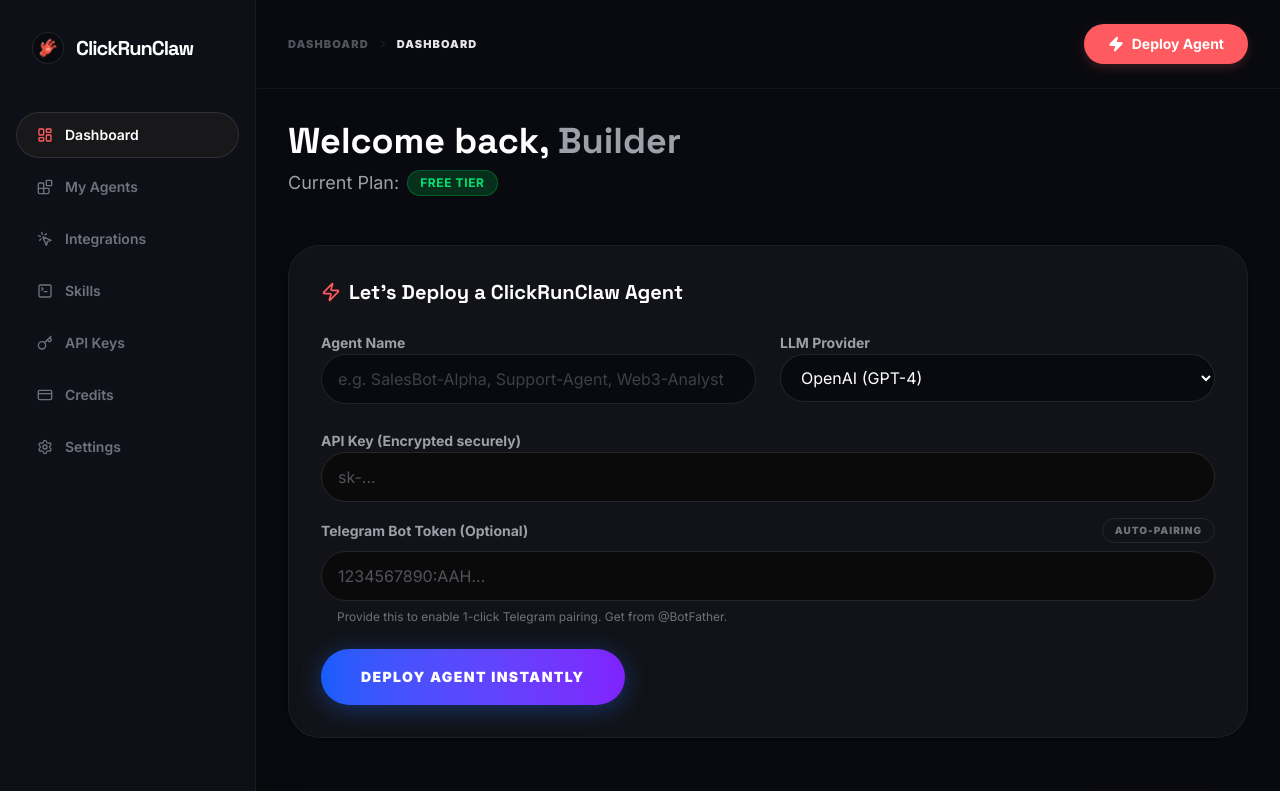
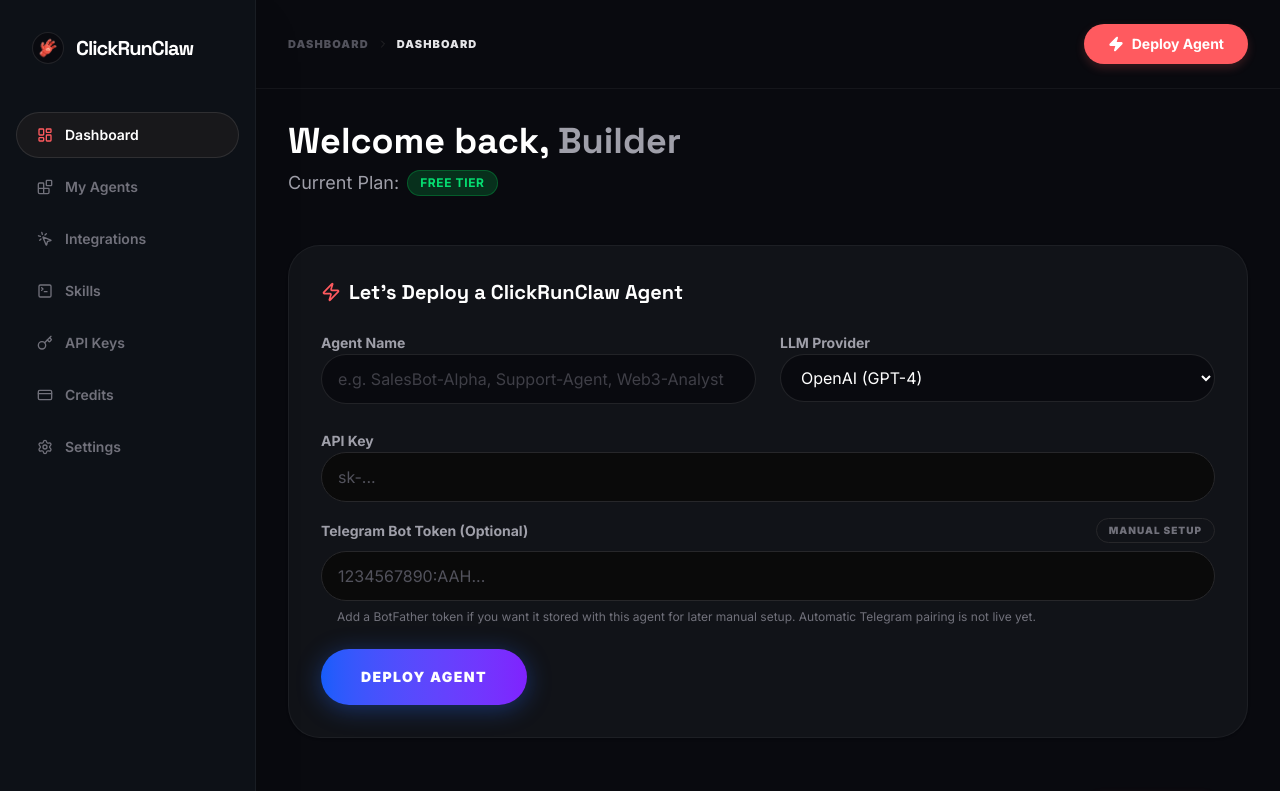
Before and after one commit to cryptowebbuild/clickrunclaw, a Next.js app: page /dashboard in a window 1280 px wide. Shown: the top 791 px of the page. Built offline with nearby package versions, Linux system fonts and the light colour scheme; no server answers.

Commit message:
Make dashboard deploy flow wording honest

```diff
--- a/app/dashboard/page.tsx
+++ b/app/dashboard/page.tsx
@@ -1,7 +1,7 @@
 'use client';
 
 import { motion, AnimatePresence } from 'framer-motion';
-import { CheckCircle2, Zap, Server, ShieldCheck, Loader2, XIcon, User, Building, ArrowRight } from 'lucide-react';
+import { CheckCircle2, Zap, Server, ShieldCheck, Loader2, XIcon, User, ArrowRight } from 'lucide-react';
 import { useState, useEffect, useMemo } from 'react';
 import { useRouter, useSearchParams } from 'next/navigation';
 import { createClient } from '@/utils/supabase/client';
@@ -20,7 +20,6 @@ export default function DashboardOverview() {
   // Onboarding State
   const [showOnboarding, setShowOnboarding] = useState(false);
   const [onboardingName, setOnboardingName] = useState('');
-  const [onboardingCompany, setOnboardingCompany] = useState('');
   const [savingProfile, setSavingProfile] = useState(false);
 
   // Agent Deployment State
@@ -121,13 +120,12 @@ export default function DashboardOverview() {
       const { error } = await supabase.from('profiles').upsert({
         id: user.id,
         full_name: onboardingName,
-        company: onboardingCompany,
         updated_at: new Date().toISOString(),
       }, { onConflict: 'id' });
 
       if (error) throw error;
 
-      setProfile({ ...profile, full_name: onboardingName, company: onboardingCompany });
+      setProfile({ ...profile, full_name: onboardingName });
       setShowOnboarding(false);
       setToast("Profile configured successfully!");
     } catch (err: any) {
@@ -339,7 +337,7 @@ export default function DashboardOverview() {
           </div>
           <div className="space-y-4">
             <div className="space-y-2">
-              <label className="text-sm font-bold text-zinc-500 dark:text-zinc-400">API Key (Encrypted securely)</label>
+              <label className="text-sm font-bold text-zinc-500 dark:text-zinc-400">API Key</label>
               <input
                 type="password"
                 required
@@ -353,7 +351,7 @@ export default function DashboardOverview() {
             <div className="space-y-2">
               <div className="flex items-center justify-between">
                 <label className="text-sm font-bold text-zinc-500 dark:text-zinc-400">Telegram Bot Token (Optional)</label>
-                <span className="text-[10px] border border-zinc-200 dark:border-zinc-800 text-zinc-400 dark:text-zinc-500 px-3 py-1 rounded-full uppercase tracking-widest font-black">Auto-Pairing</span>
+                <span className="text-[10px] border border-zinc-200 dark:border-zinc-800 text-zinc-400 dark:text-zinc-500 px-3 py-1 rounded-full uppercase tracking-widest font-black">Manual setup</span>
               </div>
               <input
                 type="password"
@@ -362,7 +360,7 @@ export default function DashboardOverview() {
                 placeholder="1234567890:AAH..."
                 className="w-full px-4 py-3 bg-zinc-50 dark:bg-zinc-950 border border-zinc-200 dark:border-zinc-800 rounded-full focus:border-coral transition-all text-zinc-900 dark:text-white placeholder-zinc-400 dark:placeholder-zinc-600 outline-none"
               />
-              <p className="text-xs text-zinc-500 dark:text-zinc-500 px-4">Provide this to enable 1-click Telegram pairing. Get from @BotFather.</p>
+              <p className="text-xs text-zinc-500 dark:text-zinc-500 px-4">Add a BotFather token if you want it stored with this agent for later manual setup. Automatic Telegram pairing is not live yet.</p>
             </div>
           </div>
 
@@ -372,7 +370,7 @@ export default function DashboardOverview() {
             className="w-full md:w-auto min-h-[56px] px-10 bg-gradient-to-r from-blue-600 to-violet-600 hover:from-blue-500 hover:to-violet-500 text-white font-black rounded-full transition-all shadow-[0_4px_25px_rgba(37,99,235,0.4)] disabled:opacity-50 flex items-center justify-center gap-3 hover:scale-[1.02] active:scale-[0.98] uppercase tracking-widest text-sm"
           >
             {deploying && <Loader2 className="w-5 h-5 animate-spin" />}
-            {deploying ? 'Allocating Container...' : 'Deploy Agent Instantly'}
+            {deploying ? 'Starting deployment...' : 'Deploy Agent'}
           </button>
         </form>
 
@@ -383,14 +381,14 @@ export default function DashboardOverview() {
             className="mt-8 p-8 bg-zinc-50 dark:bg-zinc-950/50 border border-zinc-200 dark:border-zinc-800 rounded-3xl"
           >
             <h3 className="text-green-600 dark:text-green-500 font-bold mb-4 flex items-center gap-3">
-              <CheckCircle2 className="w-6 h-6" /> Active Webhook Established
+              <CheckCircle2 className="w-6 h-6" /> Deployment record created
             </h3>
-            <p className="text-sm text-zinc-500 dark:text-zinc-400 mb-6">Paste this URL into Telegram or Discord to link your agent.</p>
+            <p className="text-sm text-zinc-500 dark:text-zinc-400 mb-6">Your agent was accepted for deployment. If a webhook URL was generated, you can use it below.</p>
             <div className="bg-white dark:bg-zinc-900 px-6 py-4 rounded-2xl font-mono text-sm text-zinc-800 dark:text-zinc-200 break-all border border-zinc-200 dark:border-zinc-800 shadow-inner">
               {deployedAgent.webhookUrl}
             </div>
             <div className="flex items-center gap-4 mt-6 pt-6 border-t border-zinc-100 dark:border-zinc-900">
-               <span className="text-xs font-black uppercase tracking-widest text-zinc-300 dark:text-zinc-700">Container Ready</span>
+               <span className="text-xs font-black uppercase tracking-widest text-zinc-300 dark:text-zinc-700">Deployment Submitted</span>
                <div className="h-1 flex-1 bg-zinc-100 dark:bg-zinc-900 rounded-full overflow-hidden">
                  <div className="h-full bg-green-500 w-full" />
                </div>
@@ -558,21 +556,6 @@ export default function DashboardOverview() {
                      </div>
                   </div>
 
-                  <div className="space-y-2">
-                     <label className="text-xs font-bold text-zinc-400 uppercase tracking-wider ml-1">Company (Optional)</label>
-                     <div className="relative group">
-                       <div className="absolute inset-y-0 left-0 pl-4 flex items-center pointer-events-none">
-                         <Building className="w-4 h-4 text-zinc-400 group-focus-within:text-zinc-900 dark:group-focus-within:text-white transition-colors" />
-                       </div>
-                       <input
-                         type="text"
-                         value={onboardingCompany}
-                         onChange={(e) => setOnboardingCompany(e.target.value)}
-                         placeholder="Acme Inc."
-                         className="w-full pl-11 pr-4 py-3 bg-zinc-50 dark:bg-[#111318] border border-zinc-200 dark:border-zinc-800 rounded-2xl focus:outline-none focus:border-zinc-400 dark:focus:border-zinc-600 transition-all text-zinc-900 dark:text-white placeholder:text-zinc-500 font-medium"
-                       />
-                     </div>
-                  </div>
 
                   <button
                     type="submit"
```
